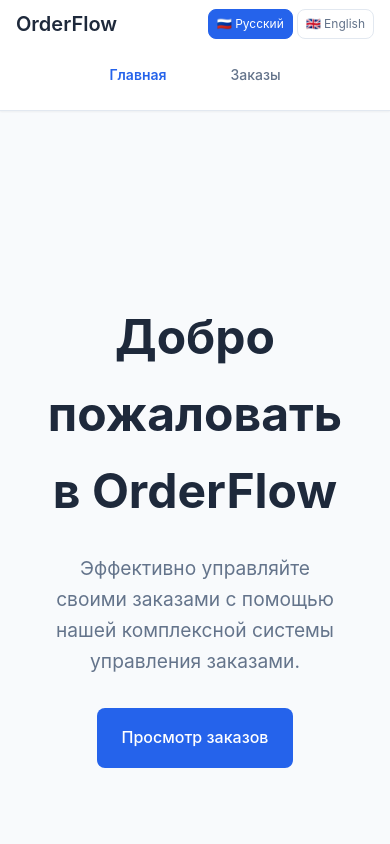
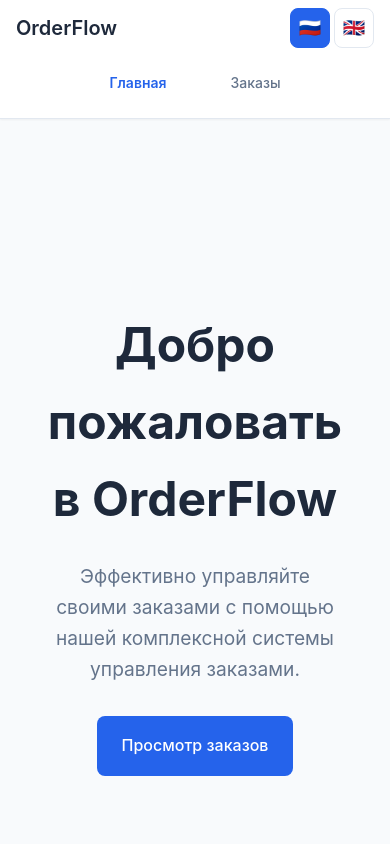
Before and after one commit to egorvdovenko/vue-test-task-2, a Vue app: page / in a window 390 px wide. Shown: the top 844 px of the page. Built offline with nearby package versions, Linux system fonts and the light colour scheme.

Commit message:
refactor: enhance language switcher button structure and styling for better alignment and responsiveness

```diff
--- a/src/components/AppLanguageSwitcher.vue
+++ b/src/components/AppLanguageSwitcher.vue
@@ -34,7 +34,8 @@ watch(
         { 'language-switcher__button--active': currentLanguage === lang.code },
       ]"
     >
-      {{ lang.flag }} {{ lang.name }}
+      <span class="language-switcher__flag">{{ lang.flag }}</span>
+      <span class="language-switcher__name">{{ lang.name }}</span>
     </button>
   </div>
 </template>
@@ -53,6 +54,10 @@ watch(
     font-size: 0.75rem;
     cursor: pointer;
     transition: all 0.2s ease;
+    display: flex;
+    align-items: center;
+    gap: var(--spacing-xs);
+    min-height: 32px;
 
     &:hover {
       background: var(--background-color);
@@ -63,6 +68,35 @@ watch(
       color: var(--color-white);
       border-color: var(--primary-color);
     }
+
+    @media (max-width: 768px) {
+      padding: var(--spacing-sm);
+      min-height: 40px;
+      font-size: 0.875rem;
+    }
+
+    @media (max-width: 480px) {
+      .language-switcher__name {
+        display: none;
+      }
+
+      .language-switcher__flag {
+        font-size: 1.125rem;
+      }
+
+      padding: var(--spacing-sm) var(--spacing-xs);
+      min-width: 40px;
+      justify-content: center;
+    }
+  }
+
+  &__flag {
+    line-height: 1;
+  }
+
+  &__name {
+    font-weight: 500;
+    white-space: nowrap;
   }
 }
 </style>
```
